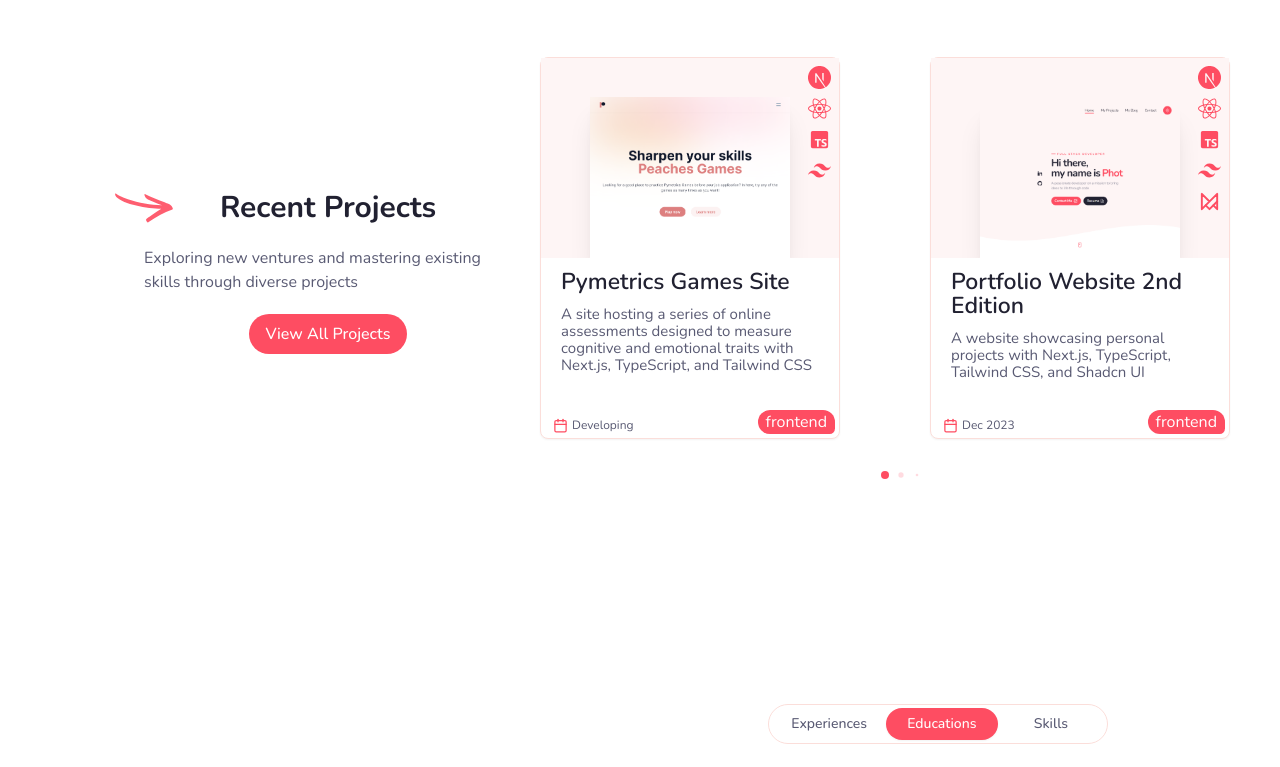
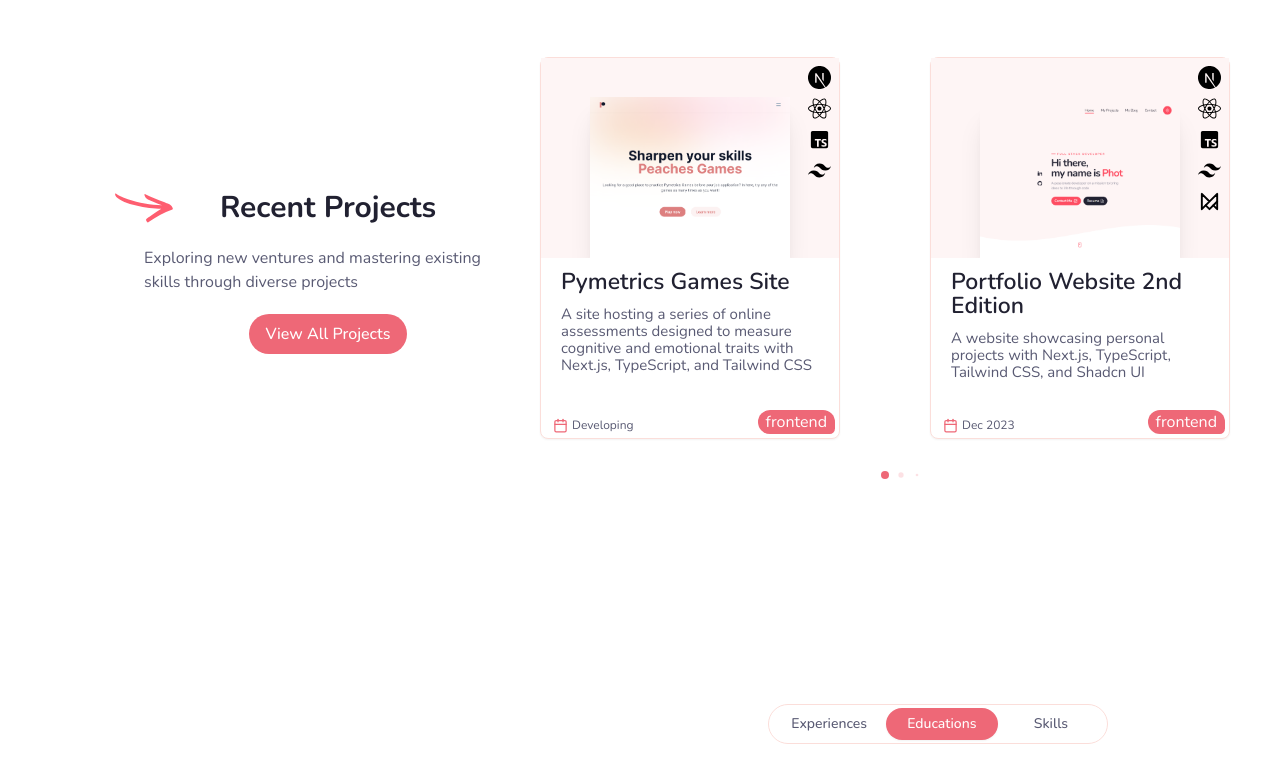
Before and after one commit to photkosee/next-portfolio, a Next.js app: page / in a window 1280 px wide. Shown: the part 920-1687 px from the top of the page. Built offline with nearby package versions, Linux system fonts and the light colour scheme.

Commit message:
update: reduce brightness + fix vertical scroll

```diff
--- a/app/contact/page.tsx
+++ b/app/contact/page.tsx
@@ -13,7 +13,7 @@ const Contact = () => {
       >
         <div className="w-full max-w-[470px] flex flex-col gap-7">
           <div className="w-full flex flex-col items-center xl:items-start">
-            <div className="text-big text-primary">
+            <div className="text-big">
               Let&rsquo;s have a chat.
             </div>
             <div className="flex items-center gap-1">
--- a/app/globals.css
+++ b/app/globals.css
@@ -44,7 +44,7 @@
     --card-foreground: 240 19% 16%;
     --popover: 0 0% 100%;
     --popover-foreground: 240 10% 3.9%;
-    --primary: -7 99% 65%;
+    --primary: -7 80% 67%;
     --primary-foreground: 300 0% 100%;
     --secondary: 240 19% 16%;
     --secondary-foreground: 300 0% 100%;
--- a/components/ProjectCard.tsx
+++ b/components/ProjectCard.tsx
@@ -82,7 +82,7 @@ const ProjectCard = ({
       <div className="absolute top-2 right-2">
         <div className="flex flex-col gap-2 items-center">
           {stack.map(((e, index) => (
-            <div key={index} className="text-[23px] text-primary">
+            <div key={index} className="text-[23px] text-black dark:text-white">
               {e}
             </div>
           )))}
--- a/components/ProjectSection.tsx
+++ b/components/ProjectSection.tsx
@@ -18,7 +18,7 @@ const ProjectSection = () => {
   return (
     <section className="mt-28">
       <motion.div className="
-        container mx-auto flex flex-col gap-7 relative h-[84vh]
+        container mx-auto flex flex-col gap-7 relative min-h-[84vh]
         max-w-screen overflow-x-hidden
         "
         initial="offscreen"
@@ -26,7 +26,7 @@ const ProjectSection = () => {
         viewport={{ once: true, amount: 0.6 }}
       >
         <motion.div className="
-          max-w-[350px] xl:max-w-[480px] mx-auto h-1/2 lg:h-full lg:mx-0
+          max-w-[350px] xl:max-w-[480px] mx-auto h-1/2 lg:h-[84vh] lg:mx-0
           flex flex-col justify-end lg:justify-center lg:pl-10 xl:pl-28
           "
           variants={fadeIn("left")}
--- a/components/QualificationTab.tsx
+++ b/components/QualificationTab.tsx
@@ -49,7 +49,7 @@ const QualificationTab = () => {
       <div className="text-lg mt-20 sm:mt-0">
         <TabsContent value="experiences">
           <div className="
-            flex items-center gap-x-3 text-primary
+            flex items-center gap-x-3 dark:text-white
             justify-center lg:justify-start mb-5 sm:my-5
             "
           >
@@ -87,7 +87,7 @@ const QualificationTab = () => {
 
         <TabsContent value="educations">
           <div className="
-            flex items-center gap-x-3 text-primary
+            flex items-center gap-x-3 dark:text-white
             justify-center lg:justify-start mb-5 sm:my-5
             "
           >
@@ -125,7 +125,7 @@ const QualificationTab = () => {
 
         <TabsContent value="skills">
           <div className="
-            flex items-center gap-x-3 text-primary
+            flex items-center gap-x-3 dark:text-white
             justify-center lg:justify-start mb-5 sm:my-5
             "
           >
@@ -155,7 +155,7 @@ const QualificationTab = () => {
                     "
                   >
                     {stack.tools.map((tool, index) => (
-                      <div key={index} className="text-primary text-[23px]">
+                      <div key={index} className="text-[23px] text-black dark:text-white">
                         {tool}
                       </div>
                     ))}
```
